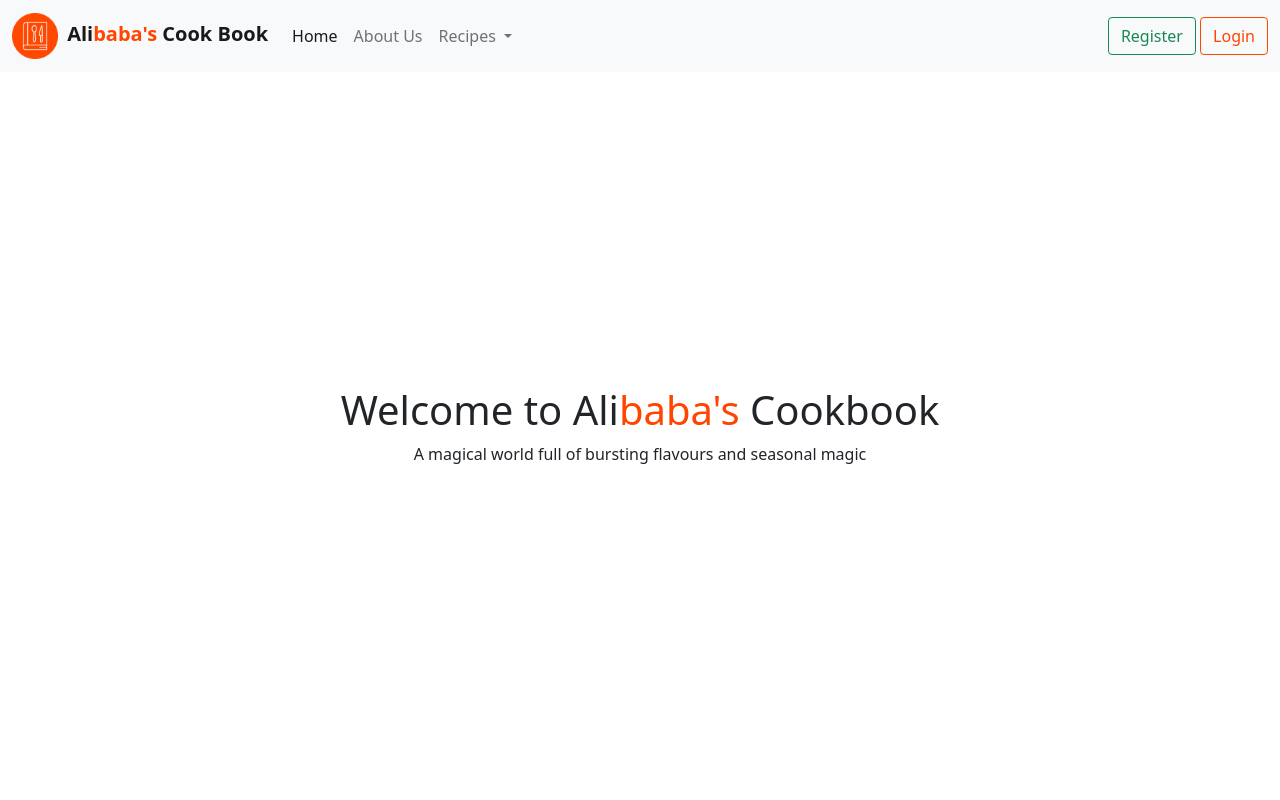
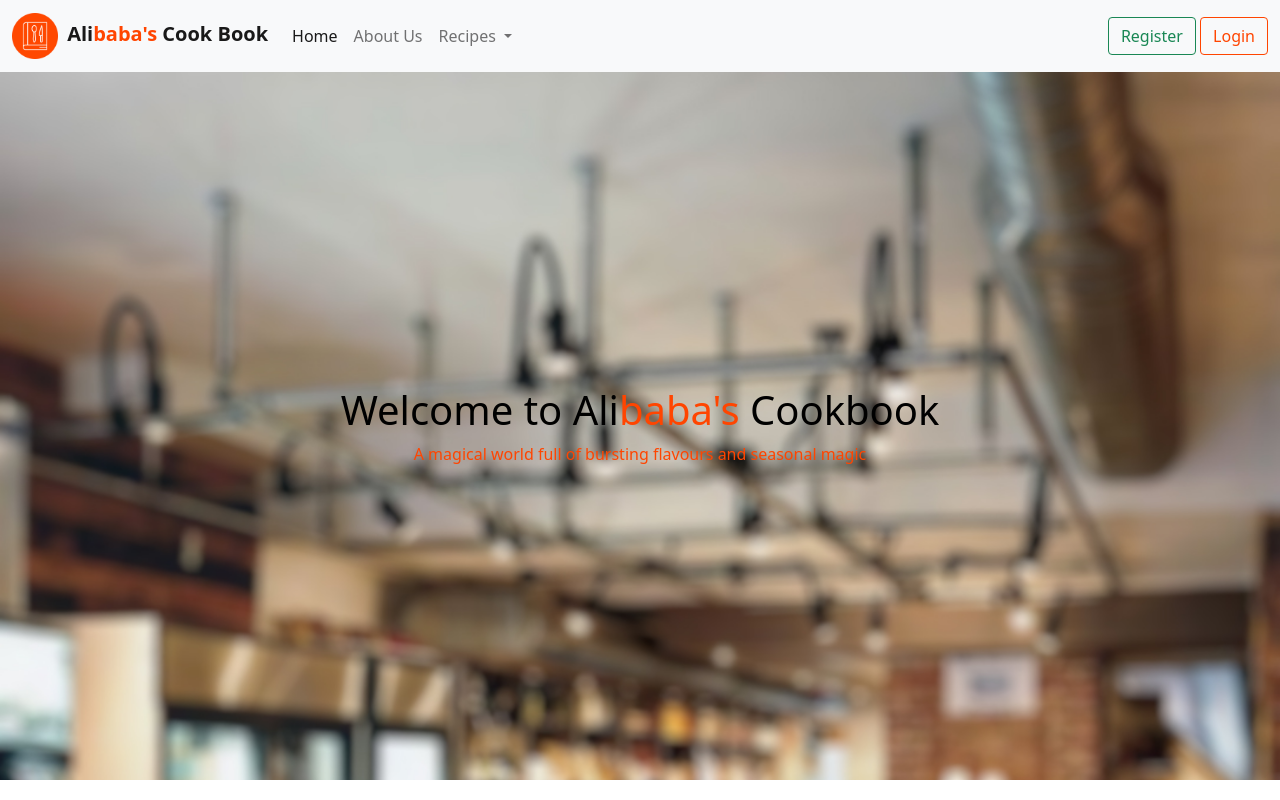
Before and after one commit to dongjilo/ALIBABA-COOK-BOOK, a plain HTML site: page index.html in a window 1280 px wide. Shown: the top 800 px of the page. Drawn offline with nearby package versions, Linux system fonts and the light colour scheme.

Commit message:
Background image added to the landing page

```diff
--- a/CustomCSS/index.css
+++ b/CustomCSS/index.css
@@ -29,6 +29,18 @@
     margin: 100%;
 }
 
+#feature{
+    background-image: url("../images/Background.jpg");
+    background-repeat: no-repeat;
+    background-size: 100% auto;
+}
+
+@media screen and (max-device-width: 700px) {
+    #feature{
+        background-size: auto auto;
+    }
+}
+
 @media only screen and (min-device-width: 500px) {
     [class*="low-"]{
         margin: 25%;
--- a/index.html
+++ b/index.html
@@ -56,15 +56,13 @@
     </div>
 </nav>
 
-
-
 <!-- Home Page Content -->
-<section class="container-fluid">
+<section class="container-fluid" id="feature">
     <div class="row">
         <div class="col">
             <div class="container-md text-center low-1">
-                <h1>Welcome to Ali<span style="color: orangered;">baba's</span> Cookbook</h1>
-                <span>A magical world full of bursting flavours and seasonal magic</span>
+                <h1 style="color: black">Welcome to Ali<span style="color: orangered;">baba's</span> Cookbook</h1>
+                <span style="color: orangered">A magical world full of bursting flavours and seasonal magic</span>
             </div>
         </div>
     </div>
```
Also changed, not shown: images/Background.jpg (added).
